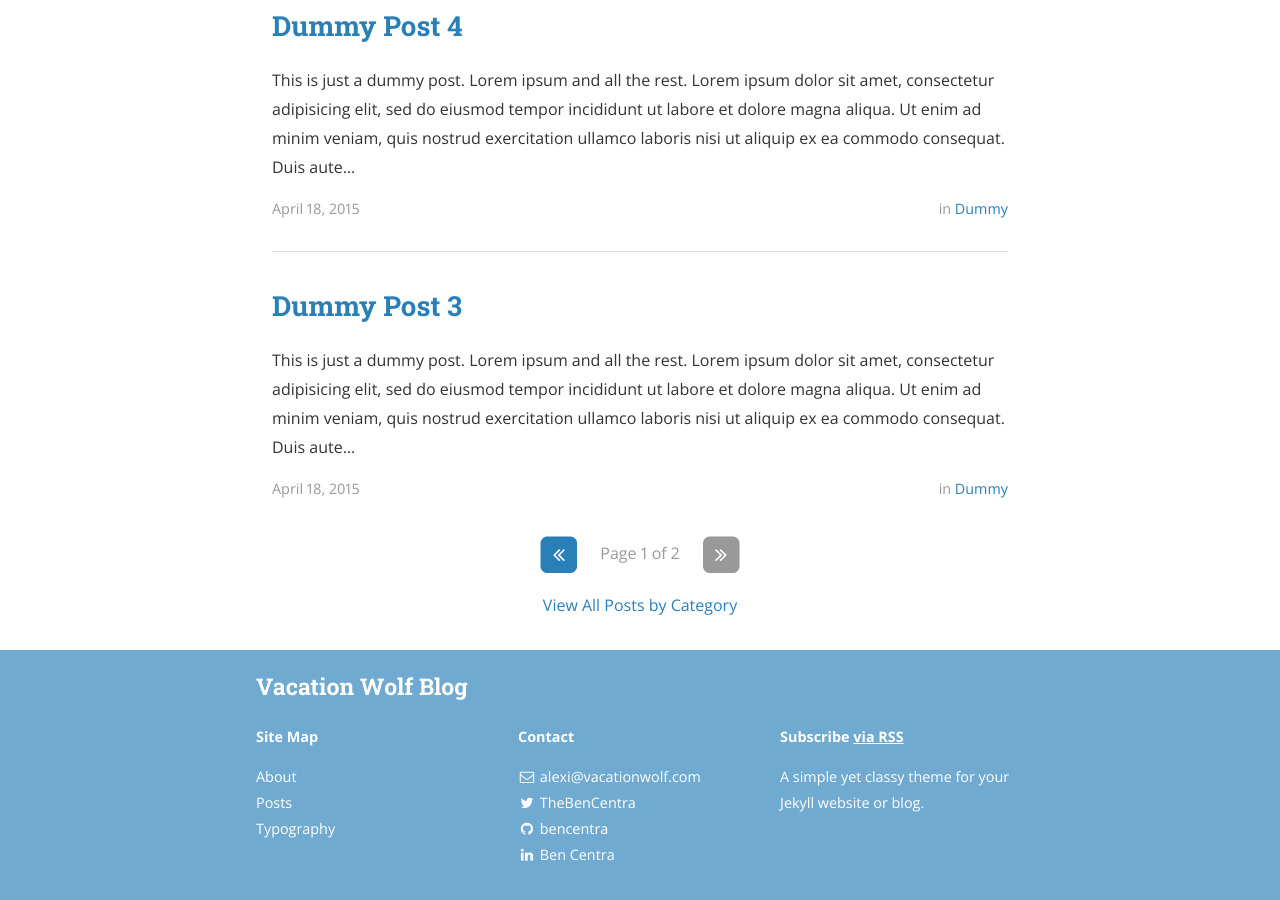
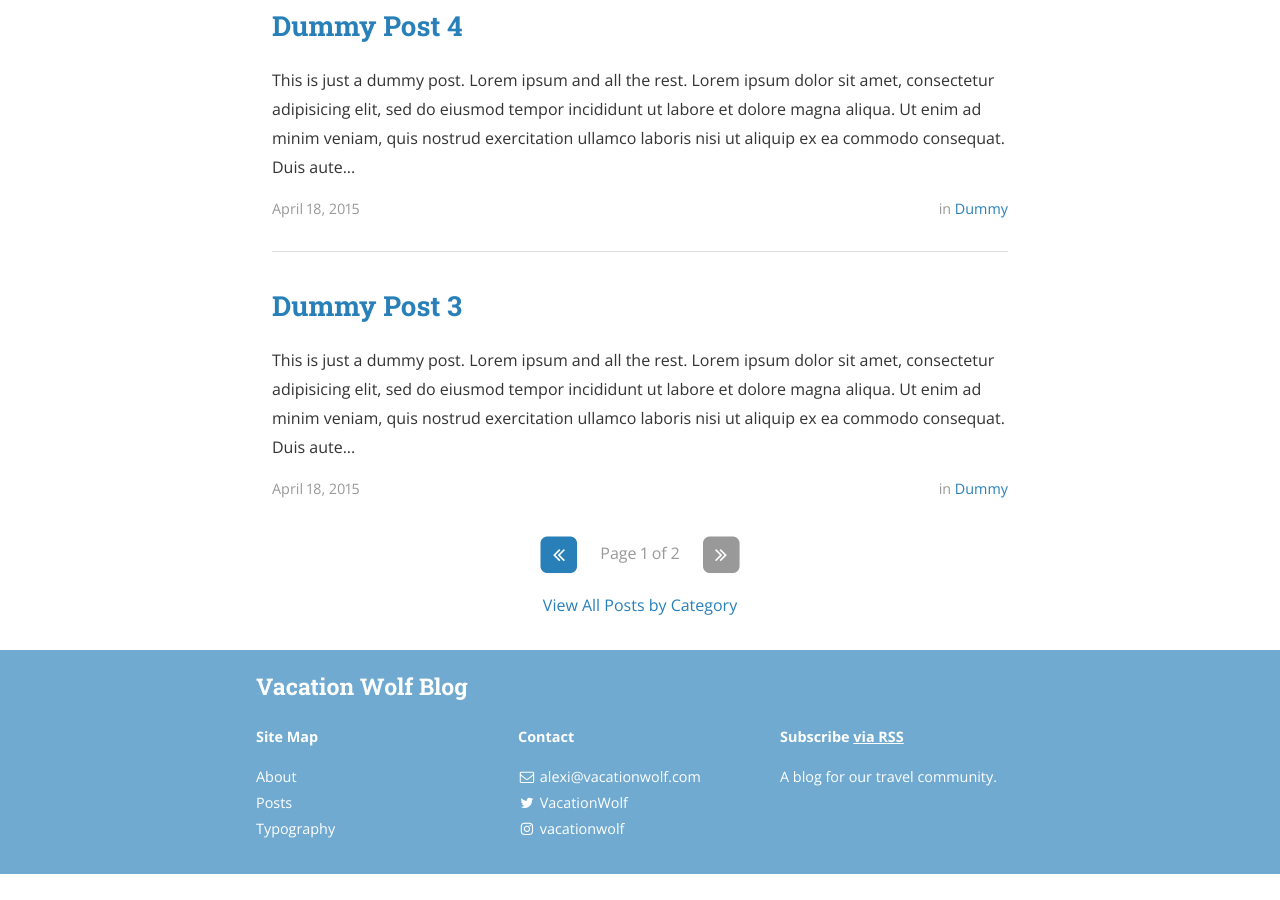
Before and after one commit to VacationWolf/VacationWolf.github.io, a Jekyll site: the page built from index.html, in a window 1280 px wide and 900 px high, scrolled down 1345 px. Built offline with Jekyll 4.4.1, drawn with Linux system fonts in a browser that asks for light colours; nearby versions of some CDN libraries; the list of posts is cut into pages by our own code; a style sheet for code colours, icons or effects is not loaded; after the commit the page ends 2219 px from its top, so only the background shows below that; part of the change alters nothing that is shown.

Commit message:
more config editions

```diff
--- a/_config.yml
+++ b/_config.yml
@@ -12,7 +12,7 @@ subtitle: "Life is a Journey"
 email: alexi@vacationwolf.com
 name: Alexi Ned
 description: >
-  A simple yet classy theme for your Jekyll website or blog.
+  A blog for our travel community.
 baseurl: "/" # the subpath of your site, e.g. /blog/
 url: "http://vacationwolf.github.io" # the base hostname & protocol for your site
 cover: "assets/header_image.jpg"
@@ -37,7 +37,7 @@ jekyll-archives:
 disqus_shortname: bencentra
 
 # Google analytics
-# ga_tracking_id: "UA-XXXX-1"
+ga_tracking_id: "UA-70442330-1"
 
 # Category descriptions (for archive pages)
 descriptions:
@@ -65,101 +65,101 @@ descriptions:
 social:
   - name: Twitter
     icon: twitter
-    username: TheBenCentra
-    url: https://twitter.com/TheBenCentra
+    username: VacationWolf
+    url: https://twitter.com/vacationwolf
     desc: Follow me on Twitter
     share: true
 
   - name: Facebook
     icon: facebook
-    username: thebencentra
+    username: vacationwolf
     url:
     desc: Friend me on Facebook
     share: true
 
-  - name: GitHub
-    icon: github
-    username: bencentra
-    url: https://github.com/bencentra
-    desc: Fork me on GitHub
-    share: false
+#  - name: GitHub
+#    icon: github
+#    username: bencentra
+#    url: https://github.com/bencentra
+#    desc: Fork me on GitHub
+#    share: false
 
-  - name: LinkedIn
-    icon: linkedin
-    username: Ben Centra
-    url: https://www.linkedin.com/pub/ben-centra/47/769/60a
-    desc: Connect with me on LinkedIn
-    share: true
+#  - name: LinkedIn
+#    icon: linkedin
+#    username: Ben Centra
+#    url: https://www.linkedin.com/pub/ben-centra/47/769/60a
+#    desc: Connect with me on LinkedIn
+#    share: true
 
-  - name: Google+
-    icon: google-plus
-    username:
-    url:
-    desc: Add me to your Circles
-    share: true
+#  - name: Google+
+#    icon: google-plus
+#    username:
+#    url:
+#    desc: Add me to your Circles
+#    share: true
 
-  - name: YouTube
-    icon: youtube
-    username:
-    url:
-    desc: Subscribe on YouTube
-    share: false
+#  - name: YouTube
+#    icon: youtube
+#    username:
+#    url:
+#    desc: Subscribe on YouTube
+#    share: false
 
   - name: Instagram
     icon: instagram
-    username:
-    url:
+    username: vacationwolf
+    url: https://www.instagram.com/vacationwolf/
     desc: Follow me on Instagram
     share: false
 
-  - name: Pinterest
-    icon: pinterest
-    username:
-    url:
-    desc: Follow me on Pinterest
-    share: true
+#  - name: Pinterest
+#    icon: pinterest
+#    username:
+#    url:
+#    desc: Follow me on Pinterest
+#    share: true
 
-  - name: SoundCloud
-    icon: soundcloud
-    username:
-    url:
-    desc: Follow me on SoundCloud
-    share: false
+#  - name: SoundCloud
+#    icon: soundcloud
+#    username:
+#    url:
+#    desc: Follow me on SoundCloud
+#    share: false
 
-  - name: Tumblr
-    icon: tumblr
-    username:
-    url:
-    desc: Follow me on Tumblr
-    share: false
+#  - name: Tumblr
+#    icon: tumblr
+#    username:
+#    url:
+#    desc: Follow me on Tumblr
+#    share: false
 
-  - name: Steam
-    icon: steam
-    username:
-    url:
-    desc: Friend me on Steam
-    share: false
+#  - name: Steam
+#    icon: steam
+#    username:
+#    url:
+#    desc: Friend me on Steam
+#    share: false
 
-  - name: Dribbble
-    icon: dribbble
-    username:
-    url:
-    desc: Follow me on Dribble
-    share: false
+#  - name: Dribbble
+#    icon: dribbble
+#    username:
+#    url:
+#    desc: Follow me on Dribble
+#    share: false
 
-  - name: Vimeo
-    icon: vimeo-square
-    username:
-    url:
-    desc: Follow me on Vimeo
-    share: false
+#  - name: Vimeo
+#    icon: vimeo-square
+#    username:
+#    url:
+#    desc: Follow me on Vimeo
+#    share: false
 
-  - name: Vine
-    icon: vine
-    username:
-    url:
-    desc: Follow me on Vine
-    share: false
+#  - name: Vine
+#    icon: vine
+#    username:
+#    url:
+#    desc: Follow me on Vine
+#    share: false
 
 # Social sharing protocols
 # These are for automatically generating sharing metadata for FB and Twitter
```
